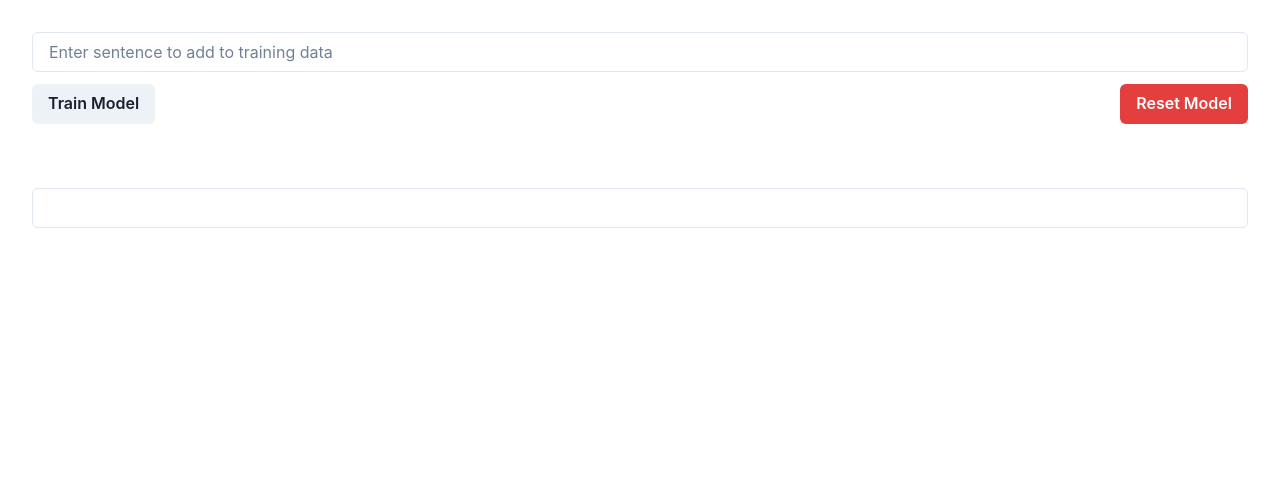
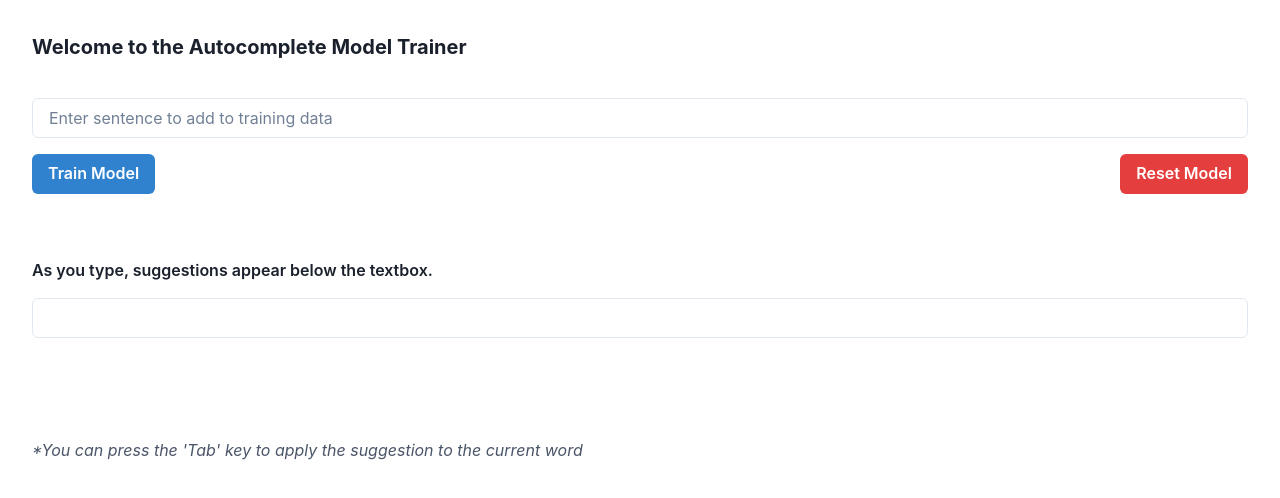
Before and after one commit to SilverMarcs/fast-autocomplete, a React (Create React App) app in the folder client/: page / in a window 1280 px wide. Shown: the top 498 px of the page. Built offline with nearby package versions, Linux system fonts and the light colour scheme; no server answers.

Commit message:
Add descriptive info

```diff
--- a/client/src/App.js
+++ b/client/src/App.js
@@ -39,6 +39,7 @@ function App() {
     }
   };
 
+  // TODO: pass this func to SuggestionsInput component
   const handleReset = async () => {
     try {
       const response = await axios.post(
@@ -46,7 +47,7 @@ function App() {
       );
       // console.log(response.data.status);
       toast({
-        title: "Successfully Reset autocomplete model.",
+        title: "Successfully reset autocomplete model.",
         status: "success",
         duration: 2000,
         isClosable: true,
@@ -60,19 +61,22 @@ function App() {
   return (
     <ChakraProvider>
       <Box p={8}>
+        <Text fontSize="xl" fontWeight="bold">
+          Welcome to the Autocomplete Model Trainer
+        </Text>
         <Input
+          mt={9}
           placeholder="Enter sentence to add to training data"
           value={trainingText}
           onChange={handleTrainingTextChange}
         />
 
-        <Flex justifyContent="space-between">
-          <Button mt={3} onClick={handleTraining}>
+        <Flex mt={4} justifyContent="space-between">
+          <Button colorScheme="blue" onClick={handleTraining}>
             Train Model
           </Button>
 
           <Button
-            mt={3}
             onClick={isConfirming ? handleReset : () => setIsConfirming(true)}
             colorScheme={isConfirming ? "orange" : "red"}
           >
@@ -80,8 +84,18 @@ function App() {
           </Button>
         </Flex>
       </Box>
+      <Box p={8}>
+        <Text fontWeight="semibold" mb={4}>
+          As you type, suggestions appear below the textbox.
+        </Text>
 
-      <SuggestionInput />
+        <SuggestionInput />
+
+        <Text mt={100} fontStyle={"italic"} color="gray.600">
+          *You can press the 'Tab' key to apply the suggestion to the current
+          word
+        </Text>
+      </Box>
     </ChakraProvider>
   );
 }
--- a/client/src/SuggestionInput.jsx
+++ b/client/src/SuggestionInput.jsx
@@ -48,13 +48,13 @@ function SuggestionInput() {
   };
 
   return (
-    <Box p={8}>
+    <Box>
       <Input
         value={text}
         onChange={handleInputChange}
         onKeyDown={handleKeyDown}
       />
-      <Box mt={4} color="gray.400">
+      <Box mt={4} color="gray.600">
         {autocompleteSuggestion}
       </Box>
     </Box>
```
